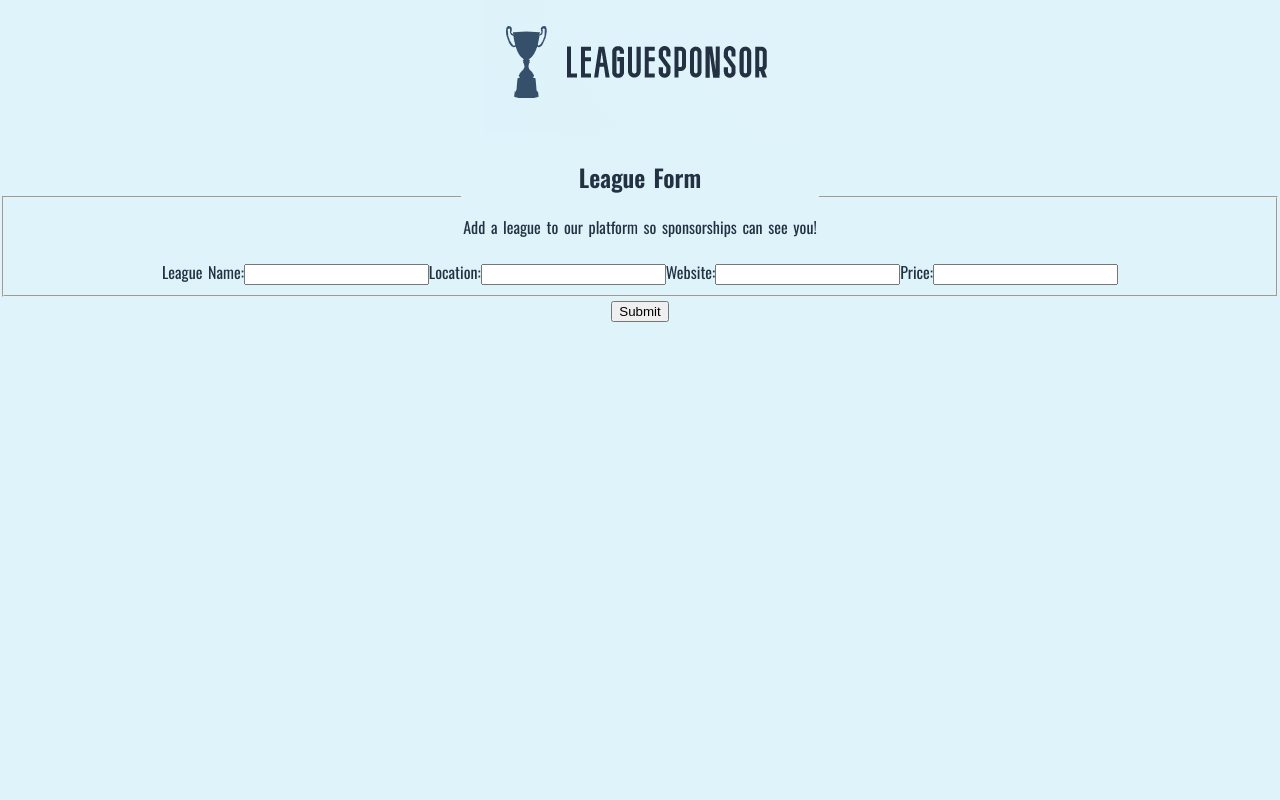
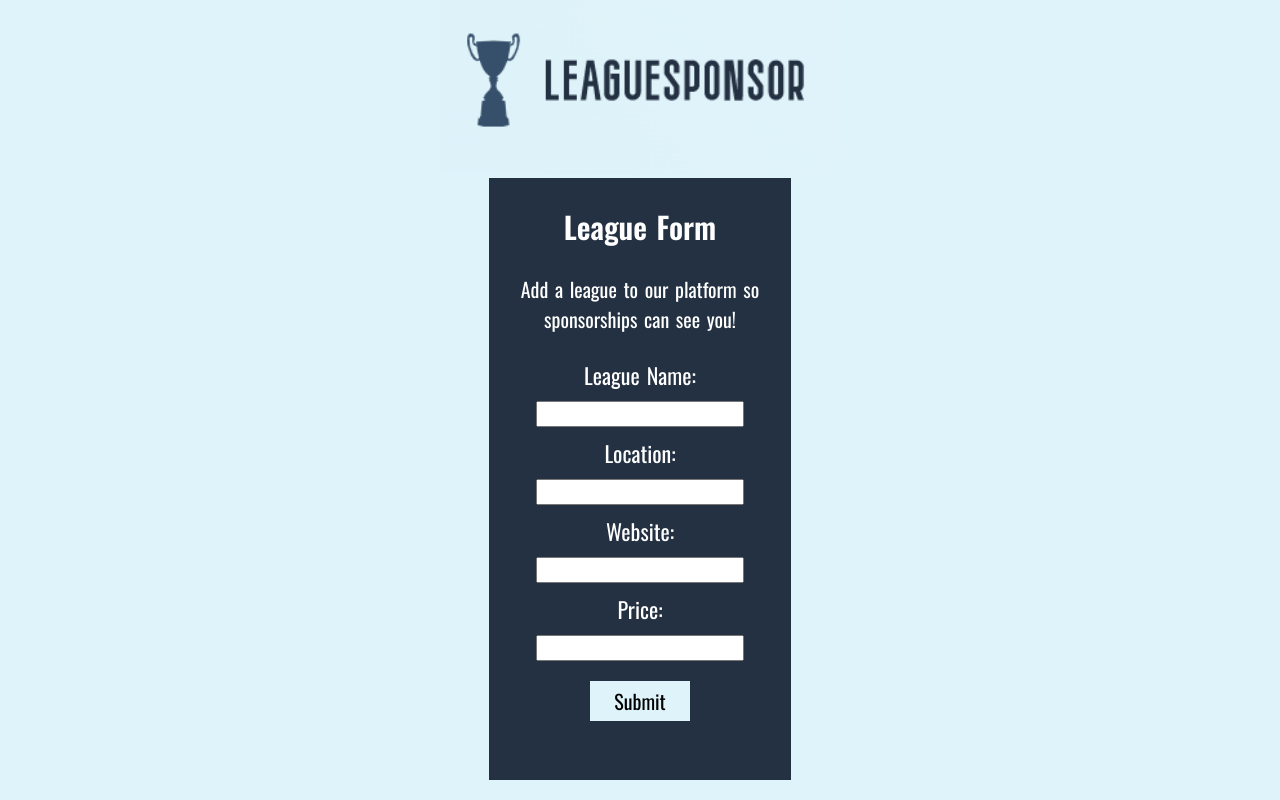
Before and after one commit to oliviadavis593/LeagueSponsor, a React (Create React App) app: page /leagueform in a window 1280 px wide. Built offline with nearby package versions, Linux system fonts and the light colour scheme.

Commit message:
responsive design

```diff
--- a/src/components/SponsorPage.js
+++ b/src/components/SponsorPage.js
@@ -1,14 +1,56 @@
 import React, { Component } from 'react';
 import { NavLink } from 'react-router-dom';
 import Logo from '../imgs/leaguelogo.png';
+import '../styles/SponsorPage.css';
 
 class SponsorPage extends Component {
     render() {
         return(
             <div>
-                <NavLink>
+                <NavLink to='/dashboard'>
                     <img src={Logo} alt='ls-logo' className='ls-logo' />
                 </NavLink>
+                <main>
+                    <form
+                    className='ls-sponsor__form'
+                    >
+                        <fieldset>
+                            <legend>
+                                <h1>Sponsor Search</h1>
+                            </legend>
+                            <label htmlFor='budget'>Total Budget:</label>
+                            <input
+                            id='budget'
+                            type='text'
+                            name='budget'
+                            />
+
+                            <label htmlFor='location'>Location:</label>
+                            <input
+                            id='location'
+                            type='text'
+                            name='location'
+                            />
+
+                            <label htmlFor='radius'>Radius:</label>
+                            <select name='radius' id='rating'>
+                                <option value='Any'>Any</option>
+                                <option value='5'>5mi</option>
+                                <option value='15'>15mi</option>
+                                <option value='50'>50mi</option>
+                                <option value='100'>100mi</option>
+                                <option value='1000'>1000mi</option>
+                            </select>
+                        </fieldset>
+                        <div className='sponsor__button'>
+                            <button
+                            className='btn'
+                            >
+                                Find
+                            </button>
+                        </div>
+                    </form>
+                </main>
             </div>
         )
     }
--- a/src/styles/Landing.css
+++ b/src/styles/Landing.css
@@ -14,3 +14,48 @@
     font-size: 20px;
     border: none;
 }
+
+@media only screen and (min-width: 400px) {
+    .ls-league__info,
+    .ls-sponsor__info {
+        font-size: 20px;
+        width: 300px;
+    }
+
+    .ls-landing__enter{
+        margin-bottom: 80px;
+    }
+}
+
+@media only screen and (min-width: 500px) {
+    .ls-league__info,
+    .ls-sponsor__info {
+        font-size: 22px;
+        width: 350px;
+    }
+}
+
+@media only screen and (min-width: 720px) {
+    .ls-landing__title {
+        font-size: 20px;
+    }
+    .ls-league__info,
+    .ls-sponsor__info {
+        font-size: 25px;
+        width: 400px;
+    }
+
+    .ls-landing__enter button {
+        width: 170px;
+        height: 60px;
+        font-size: 35px;
+    }
+}
+
+@media only screen and (min-width: 1000px) {
+    .ls-league__info,
+    .ls-sponsor__info {
+        font-size: 25px;
+        width: 500px;
+    }
+}
--- a/src/styles/LeagueForm.css
+++ b/src/styles/LeagueForm.css
@@ -0,0 +1,44 @@
+.ls-leagueform {
+    width: 300px;
+    height: 600px;
+    margin: 0 auto;
+    border: 1px solid #233142;
+    background-color: #233142;
+    color: #fff;
+}
+
+fieldset {
+    border: none;
+}
+
+legend {
+    font-size: 20px;
+}
+
+legend p {
+    font-size: 20px;
+}
+
+label {
+    font-size: 22px;
+}
+
+input {
+    display: flex;
+    margin: 10px auto;
+    width: 200px;
+    height: 20px;
+}
+
+.ls-form__button {
+    width: 100px;
+    height: 40px;
+    font-family: 'Oswald', sans-serif;
+    background-color: #def3fa;
+    border: none;
+    font-size: 20px;
+}
+
+@media only screen and (min-width: 720px) {
+
+}
--- a/src/styles/LeagueItem.css
+++ b/src/styles/LeagueItem.css
@@ -24,3 +24,17 @@
 .ls-league__price {
     color: #fbc531;
 }
+
+@media only screen and (min-width: 720px) {
+    .ls-league__name {
+        font-size: 27px;
+    }
+
+    .ls-league__location {
+        font-size: 20px;
+    }
+
+    .ls-league__price {
+        font-size: 17px;
+    }
+}
--- a/src/styles/LeagueList.css
+++ b/src/styles/LeagueList.css
@@ -9,3 +9,10 @@
     margin-top: 50px;
     font-size: 25px;
 }
+
+
+@media only screen and (min-width: 720px) {
+    .ls-league_list {
+        width: 350px;
+    }
+}
--- a/src/styles/Navigation.css
+++ b/src/styles/Navigation.css
@@ -17,3 +17,15 @@
     color: #fbc531;
     transition: 0.7s;
 }
+
+@media only screen and (min-width: 720px) {
+    .ls-logo {
+        width: 400px;
+        margin: 0 auto;
+    }
+
+    .ls-league__form,
+    .ls-sponsor {
+        font-size: 32px;
+    }
+}
--- a/src/styles/SponsorPage.css
+++ b/src/styles/SponsorPage.css
@@ -0,0 +1,18 @@
+.ls-sponsor__form {
+    width: 300px;
+    height: 400px;
+    margin: 0 auto;
+    border: 1px solid #233142;
+    background-color: #233142;
+    color: #fff;
+}
+
+.btn {
+    width: 80px;
+    height: 35px;
+    margin-top: 30px;
+    font-family: 'Oswald', sans-serif;
+    background-color: #def3fa;
+    border: none;
+    font-size: 20px;
+}
```
